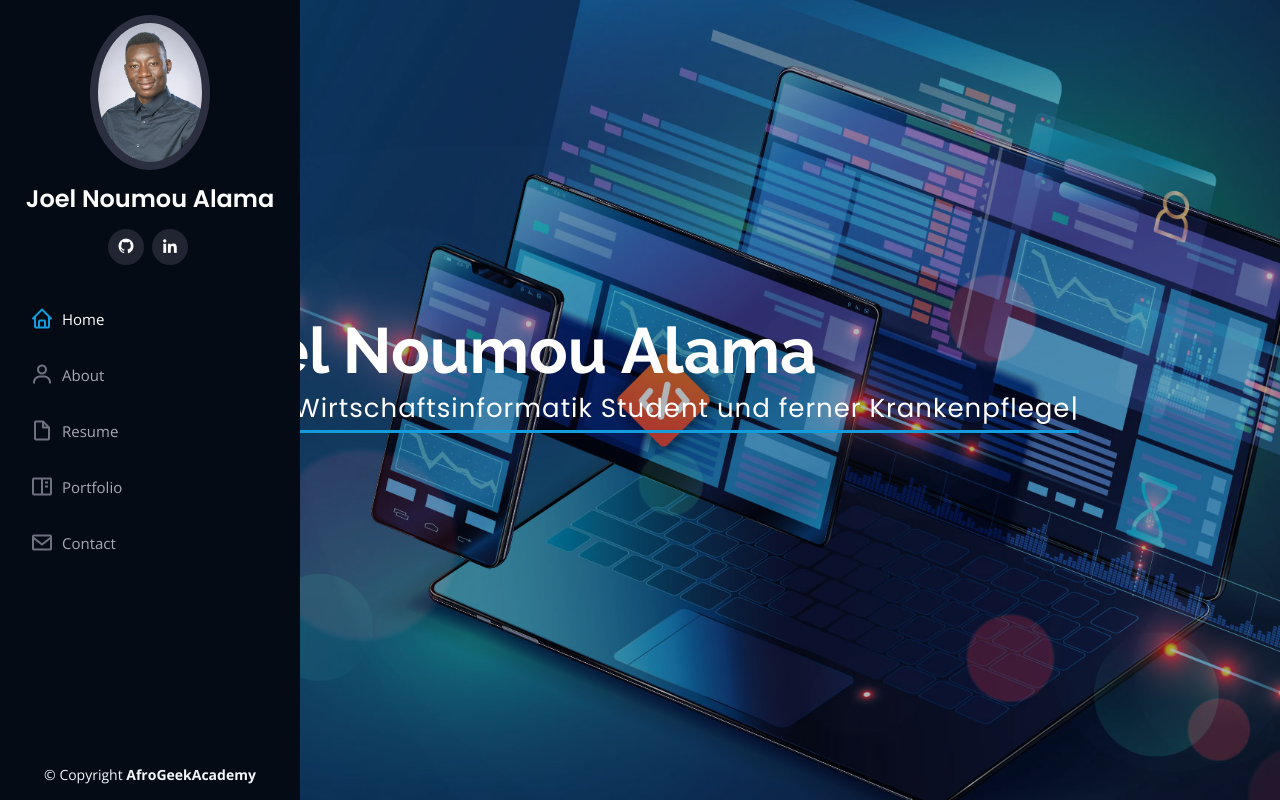
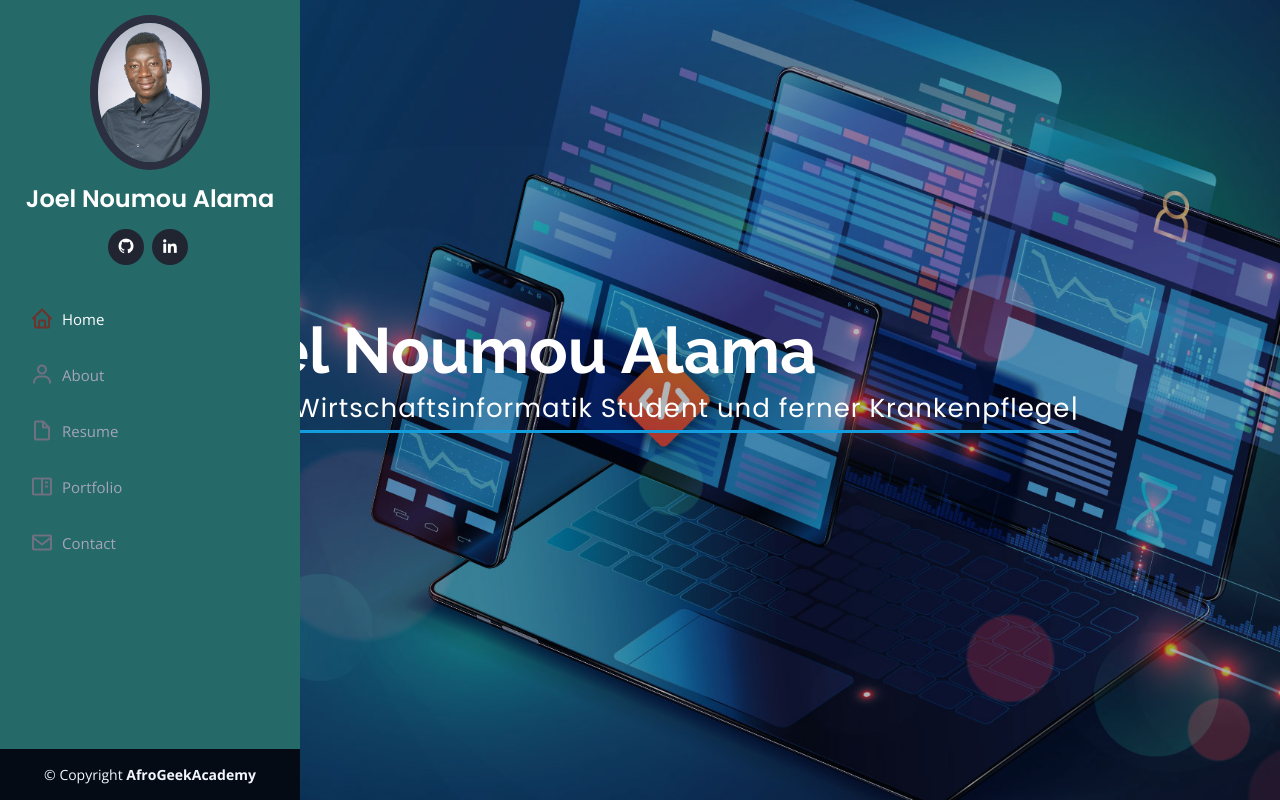
Before and after one commit to JoelN16/Joel-site, a plain HTML site: page index.html in a window 1280 px wide. Shown: the top 802 px of the page. Drawn offline with nearby package versions, Linux system fonts and the light colour scheme.

Commit message:
changer le style

```diff
--- a/assets/css/style.css
+++ b/assets/css/style.css
@@ -70,7 +70,7 @@ h1, h2, h3, h4, h5, h6 {
   z-index: 9997;
   transition: all 0.5s;
   padding: 0 15px;
-  background: #040b14;
+  background: #256969;
   overflow-y: auto;
 }
 #header .profile img {
@@ -107,7 +107,7 @@ h1, h2, h3, h4, h5, h6 {
   transition: 0.3s;
 }
 #header .profile .social-links a:hover {
-  background: #149ddd;
+  background: #642411;
   color: #fff;
   text-decoration: none;
 }
@@ -144,7 +144,7 @@ h1, h2, h3, h4, h5, h6 {
 .nav-menu a, .nav-menu a:focus {
   display: flex;
   align-items: center;
-  color: #a8a9b4;
+  color: #a4a6b6;
   padding: 12px 15px;
   margin-bottom: 8px;
   transition: 0.3s;
@@ -160,7 +160,7 @@ h1, h2, h3, h4, h5, h6 {
   color: #fff;
 }
 .nav-menu a:hover i, .nav-menu .active i, .nav-menu .active:focus i, .nav-menu li:hover > a i {
-  color: #149ddd;
+  color: #6d332d;
 }
 
 /* Mobile Navigation */
```
